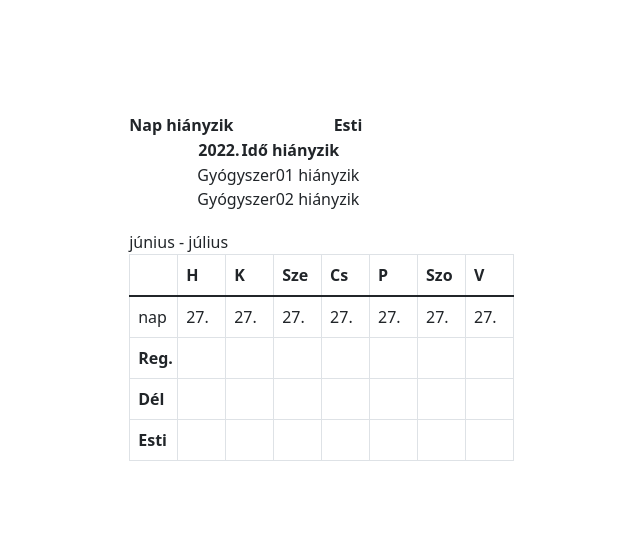
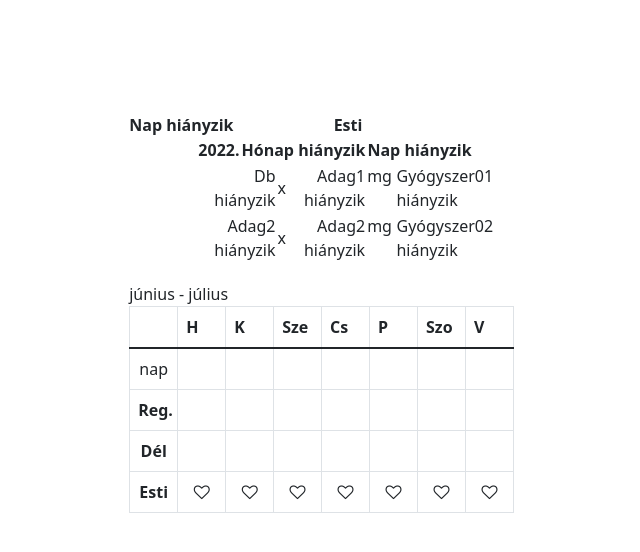
Before and after one commit to ocelot8421/artur, a website: page envelope.html in a window 1280 px wide. Shown: the whole page, without its empty margins (393-1033 px from the left). Drawn offline with nearby package versions, Linux system fonts and the light colour scheme.

Commit message:
pdf finished

```diff
--- a/envelope.html
+++ b/envelope.html
@@ -8,6 +8,7 @@
     <title>Boríték</title>
     <link rel="stylesheet" href="node_modules/bootstrap/dist/css/bootstrap.min.css">
     <link rel="stylesheet" href="css/styleEnvelope.css">
+    <link rel="stylesheet" href="css/font-awesome/css/font-awesome.min.css">
 </head>
 
 <body>
@@ -29,22 +30,30 @@
                 <div class="col-5">
                     <table>
                         <tbody>
+
                             <tr>
-                                <th>
-                                    <div>2022.</div>
-                                </th>
-                                <th>
-                                    <div id="time" class="box">Idő hiányzik</div>
-                                </th>
+                                <th>2022.</th>
+                                <th id="month" class="box">Hónap hiányzik</th>
+                                <th id="time" class="box">Nap hiányzik</th>
                             </tr>
                         </tbody>
                     </table>
                     <table>
                         <tr>
-                            <div id="medicine01" class="box">Gyógyszer01 hiányzik</div>
+                            <td id="pieces01" class="box text-end"> Db hiányzik</td>
+                            <td>x</td>
+                            <td id="dose01" class="box text-end"> Adag1 hiányzik</td>
+                            <td>mg &nbsp;</td>
+                            <td id="medicine01" class="box">Gyógyszer01 hiányzik</td>
+
                         </tr>
                         <tr>
-                            <div id="medicine02" class="box">Gyógyszer02 hiányzik</div>
+                            <td id="pieces02" class="box text-end"> Adag2 hiányzik</td>
+                            <td>x</td>
+                            <td id="dose02" class="box text-end"> Adag2 hiányzik</td>
+                            <td>mg &nbsp;</td>
+                            <td id="medicine02" class="box">Gyógyszer02 hiányzik</td>
+
                         </tr>
                     </table>
                 </div>
@@ -66,19 +75,19 @@
                                 <th>V</th>
                             </tr>
                         </thead>
-                        <tbody>
+                        <tbody class="text-center">
                             <tr>
-                                <td>nap</td>
-                                <td>27.</td>
-                                <td>27.</td>
-                                <td>27.</td>
-                                <td>27.</td>
-                                <td>27.</td>
-                                <td>27.</td>
-                                <td>27.</td>
+                                <td id="rowDay">nap</td>
+                                <td>hiányzó dátum</td>
+                                <td>hiányzó dátum</td>
+                                <td>hiányzó dátum</td>
+                                <td>hiányzó dátum</td>
+                                <td>hiányzó dátum</td>
+                                <td>hiányzó dátum</td>
+                                <td>hiányzó dátum</td>
                             </tr>
                             <tr>
-                                <th scope="row">Reg.</th>
+                                <th scope="row" id="rowMorning">Reg.</th>
                                 <td></td>
                                 <td></td>
                                 <td></td>
@@ -88,7 +97,7 @@
                                 <td></td>
                             </tr>
                             <tr>
-                                <th scope="row">Dél</th>
+                                <th scope="row" id="rowNoon">Dél</th>
                                 <td></td>
                                 <td></td>
                                 <td></td>
@@ -98,7 +107,7 @@
                                 <td></td>
                             </tr>
                             <tr>
-                                <th scope="row">Esti</th>
+                                <th scope="row" id="rowEvening">Esti</th>
                                 <td></td>
                                 <td></td>
                                 <td></td>
--- a/js/dataTransfer.js
+++ b/js/dataTransfer.js
@@ -3,4 +3,8 @@ function takeDataFromOpenSite(dataJson) {
   window.open(`envelope.html`);
 }
 
-// console.log(window.sessionStorage.getItem('proba') + "fjgdklgjtralalala");
+function getTimeColumnData(k, row, input) {
+  if (k == "time") {
+    window.sessionStorage.setItem(row.id, input.value);
+  }
+}
--- a/js/env.js
+++ b/js/env.js
@@ -1,27 +1,11 @@
 const keys = { id: '', time: '', day: '', medicine01: '', dose01: '', medicine02: '', dose02: '' };
 let data = window.sessionStorage.getItem('transferedDatas');
-vmifuggveny(JSON.parse(data));
-
-
-// function getDataFromServer(url) {
-//     let fetchOptions = {
-//         method: "GET",
-//         mode: "cors",
-//         cache: "no-cache"
-//     };
-//     return fetch(url, fetchOptions)
-//         .then(response => response.json())
-//         .catch(error => console.error(error));
-// }
-
-// getDataFromServer(`http://localhost:8080/intakes/get/1`)
-//     .then(data => vmifuggveny(data))
-//     .catch(err => console.log(err));
+let dataJSON = JSON.parse(data);
+vmifuggveny(dataJSON);
 
 function vmifuggveny(data) {
     let index = "box";
-    // let input = document.querySelector(`div.${index}`);
-    let inputs = document.querySelectorAll(`div.${index}`);
+    let inputs = document.querySelectorAll(`.${index}`);
     for (let key of inputs) {
         for (let sg in data) {
             if (key.id == sg) {
@@ -31,7 +15,21 @@ function vmifuggveny(data) {
     }
 }
 
-// const queryString = window.location.search;
-// const queryString = window.location.href; //ez mükszik :)
-// const queryString = window.location.pathname;
-// console.log(queryString);
+
+let thDayNumber = document.querySelector(`td#rowDay`);
+let thDaySiblings = thDayNumber.parentNode.children;
+for (let i = 1; i <= 7; i++) {
+    let timeData = window.sessionStorage.getItem(i);
+    thDaySiblings[i].innerHTML = timeData;
+}
+
+
+
+
+let thEvening = document.querySelector(`th#rowEvening`);
+let thSiblings = thEvening.parentNode.children;
+for (let index = 1; index < thSiblings.length; index++) {
+    thSiblings[index].innerHTML = '<i class="fa fa-heart-o" aria-hidden="true"></i>';
+}
+let indexX = dataJSON.id;
+thSiblings[indexX].innerHTML = '<i class="fa fa-grav" aria-hidden="true"></i>';
```
Also changed, not shown: index.html (+8 -5 lines), js/main.js (+22 -1 lines).
